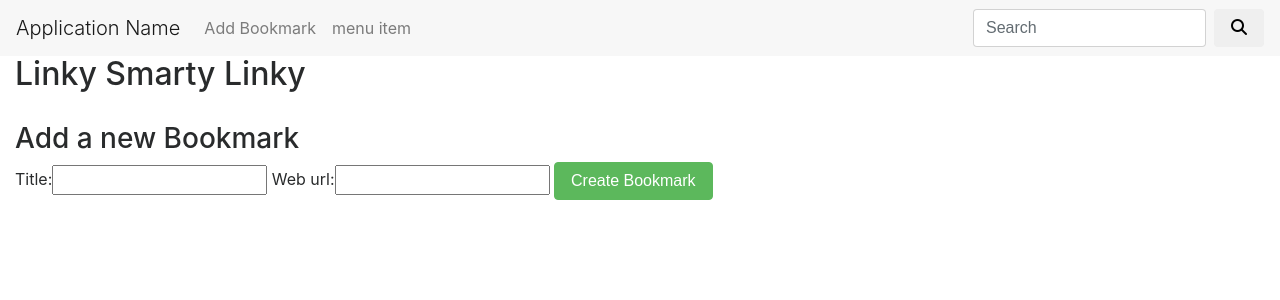
After one commit to rmedinahu/link-smark-py, a Django app: page /bookmark/ in a window 1280 px wide. The commit adds this page. Shown: the top 300 px of the page. Run offline with Django 3.2, Linux system fonts and the light colour scheme; some libraries are stand-ins or nearby versions.

Commit message:
First push

```diff
--- a/link_smark/urls.py
+++ b/link_smark/urls.py
@@ -16,9 +16,13 @@ Including another URLconf
 from django.conf.urls import url
 from django.contrib import admin
 
-from link_smark_app.views import HomeView
+from link_smark_app.views import HomeView, AddBookmark
 
 urlpatterns = [
     url(r'^$', HomeView.as_view(), name='home'),
     url(r'^admin/', admin.site.urls),
+
+    url(r'^bookmark/', AddBookmark.as_view(), name='bookmark'),
+
+    url(r'^bookmark/(?P<pk>\d+)/$', AddBookmark.as_view(), name='bookmark_view'),
 ]
--- a/link_smark_app/models.py
+++ b/link_smark_app/models.py
@@ -2,7 +2,7 @@
 from __future__ import unicode_literals
 
 from django.db import models
-
+from django.urls import reverse
 # Use django's built in User class.
 from django.contrib.auth.models import User
 
@@ -24,6 +24,9 @@ class Bookmarks(models.Model):
 	title = models.CharField(max_length=255)
 	web_url = models.URLField()
 	date = models.DateTimeField(auto_now=True)
+
+	def get_absolute_url(self):
+		return reverse('bookmark_view', kwargs={'pk': self.pk})
 
 	def __str__(self):
 		return self.title
--- a/link_smark_app/templates/base.html
+++ b/link_smark_app/templates/base.html
@@ -22,7 +22,7 @@
             <div class="collapse navbar-collapse" id="navbarSupportedContent">
             <ul class="navbar-nav mr-auto">
                 <li class="nav-item">
-                <a class="nav-link" href="#">menu item <span class="sr-only">(current)</span></a>
+                <a class="nav-link" href="{% url 'bookmark' %}">Add Bookmark<span class="sr-only">(current)</span></a>
                 </li>
                 <li class="nav-item">
                 <a class="nav-link" href="#">menu item <span class="sr-only">(current)</span></a>
--- /dev/null
+++ b/link_smark_app/templates/bookmark.html
@@ -0,0 +1,20 @@
+<!-- bookmark.html -->
+{% extends "base.html" %}
+
+{% block header_row %}
+<div class="col-md-12">
+    <h2>Linky Smarty Linky</h2>
+    </br>
+</div>
+{% endblock header_row %}
+
+{% block content_row %}
+    <div class="col-md-12"><h3>Add a new Bookmark</h3></div>
+
+<div class="col-md-12">
+    <form action="" method="post">{% csrf_token %}
+        {{ form.as_table }}
+        <input type="submit" class="btn btn-success" value="Create Bookmark" />
+    </form>
+</div>
+{% endblock content_row %}
--- a/link_smark_app/views.py
+++ b/link_smark_app/views.py
@@ -2,7 +2,17 @@
 from __future__ import unicode_literals
 
 from django.shortcuts import render
-from django.views.generic import TemplateView, DetailView, ListView
+from django.views.generic import TemplateView, DetailView, ListView, CreateView
+
+from .models import Bookmarks
 
 class HomeView(TemplateView):
     template_name='home.html'
+
+
+
+class AddBookmark(CreateView):
+	"""Add a bookmark"""
+	model = Bookmarks
+	template_name = 'bookmark.html'
+	fields = ['title', 'web_url']
```
Also changed, not shown: link_smark_app/templates/bookmark_list.html (added, +26 -0 lines), 3 other files.
